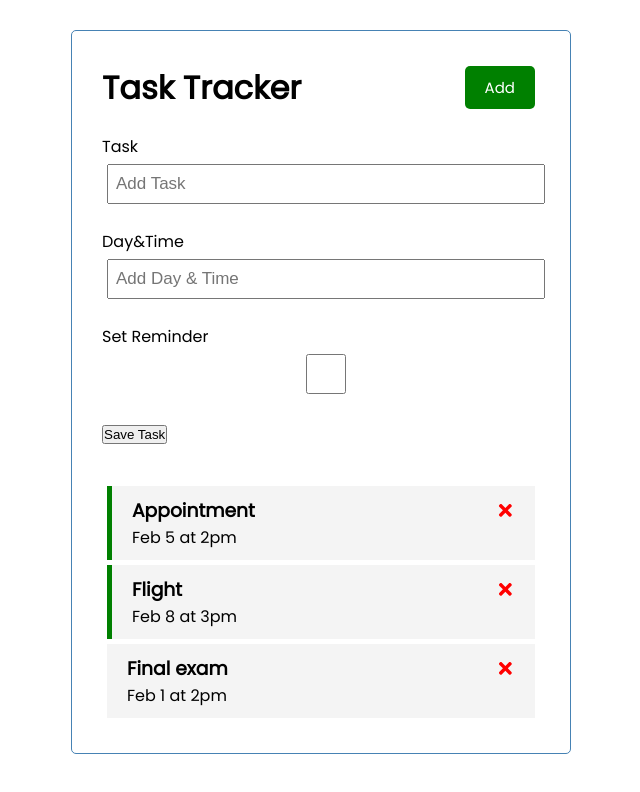
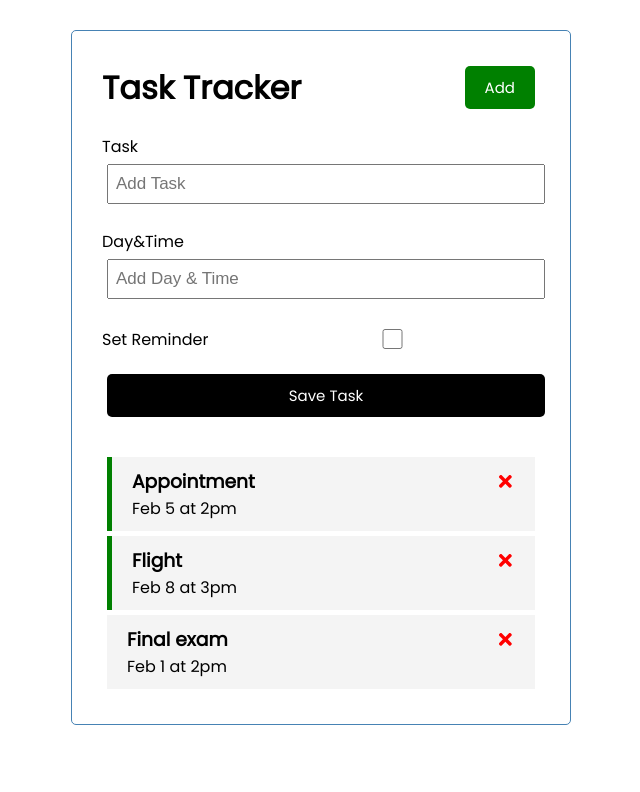
Before and after one commit to sharvarikhedkar/Task-Tracker, a React (Create React App) app: page / in a window 1280 px wide. Shown: the top 792 px of the page, without its empty margins (319-959 px from the left). Built offline with nearby package versions, Linux system fonts and the light colour scheme.

Commit message:
feat: Added functionality to add and save tasks

```diff
--- a/src/App.js
+++ b/src/App.js
@@ -30,7 +30,12 @@ const App = () => {
     },
     ])
 
-  //Delete task
+  //Add Task
+  const addTask = (task) => {
+    console.log(task)
+  }
+
+  //Delete Task
   const deleteTask = (id) => {
     setTasks(tasks.filter((task) => task.id!== id))
   }
@@ -48,7 +53,7 @@ const App = () => {
   return (
     <div className='container'>
       <Header/>
-      <AddTask/>
+      <AddTask onAdd = {addTask}/>
       {tasks.length > 0 ? <Tasks tasks = {tasks} onDelete = {deleteTask} onToggle = {toggleReminder}/> : 'No tasks to show'}
     </div>
   )
--- a/src/components/AddTask.js
+++ b/src/components/AddTask.js
@@ -1,26 +1,48 @@
 import React from 'react'
 
-const Addtask = () => {
+import {useState} from 'react'
+
+const AddTask = ( {onAdd} ) => {
+    const [text, setText] = useState('')
+    const [day, setDay] = useState('')
+    const [reminder, setReminder] = useState(false)
+
+    const onSubmit = (e) => {
+        e.preventDefault() //will not actually submit to a page
+        //validation for task text
+        if (!text){
+            alert('Please add a task')
+            return
+        }
+
+        onAdd({text,day,reminder})
+
+        //clear the form
+        setText('')
+        setDay('')
+        setReminder(false)
+    }
+
     return (
-        <form className = 'add-form'>
+        <form className = 'add-form' onSubmit = {onSubmit}>
             <div className = 'form-control'>
                 <label>Task</label>
-                <input type="text" placeholder = 'Add Task'/>
+                <input type="text" placeholder = 'Add Task' value = {text} onChange = {(e) => setText(e.target.value)}/>
             </div>
             <div className = 'form-control'>
                 <label>Day&Time</label>
-                <input type="text" placeholder = 'Add Day & Time'/>
+                <input type="text" placeholder = 'Add Day & Time' value = {day} onChange = {(e) => setDay(e.target.value)}/>
             </div>
-            <div className = 'form-control'>
+            <div className = 'form-control form-control-check'>
                 <label>Set Reminder</label>
-                <input type="checkbox"/>
+                <input type="checkbox" checked = {reminder} value = {reminder} onChange = {(e) => setReminder(e.currentTarget.checked)}/>
             </div>
 
-            <input type="submit" value = 'Save Task'/>
+            <input type="submit" value = 'Save Task' className = 'btn btn-block'/>
 
 
         </form>
     )
 }
 
-export default Addtask
+export default AddTask
```
